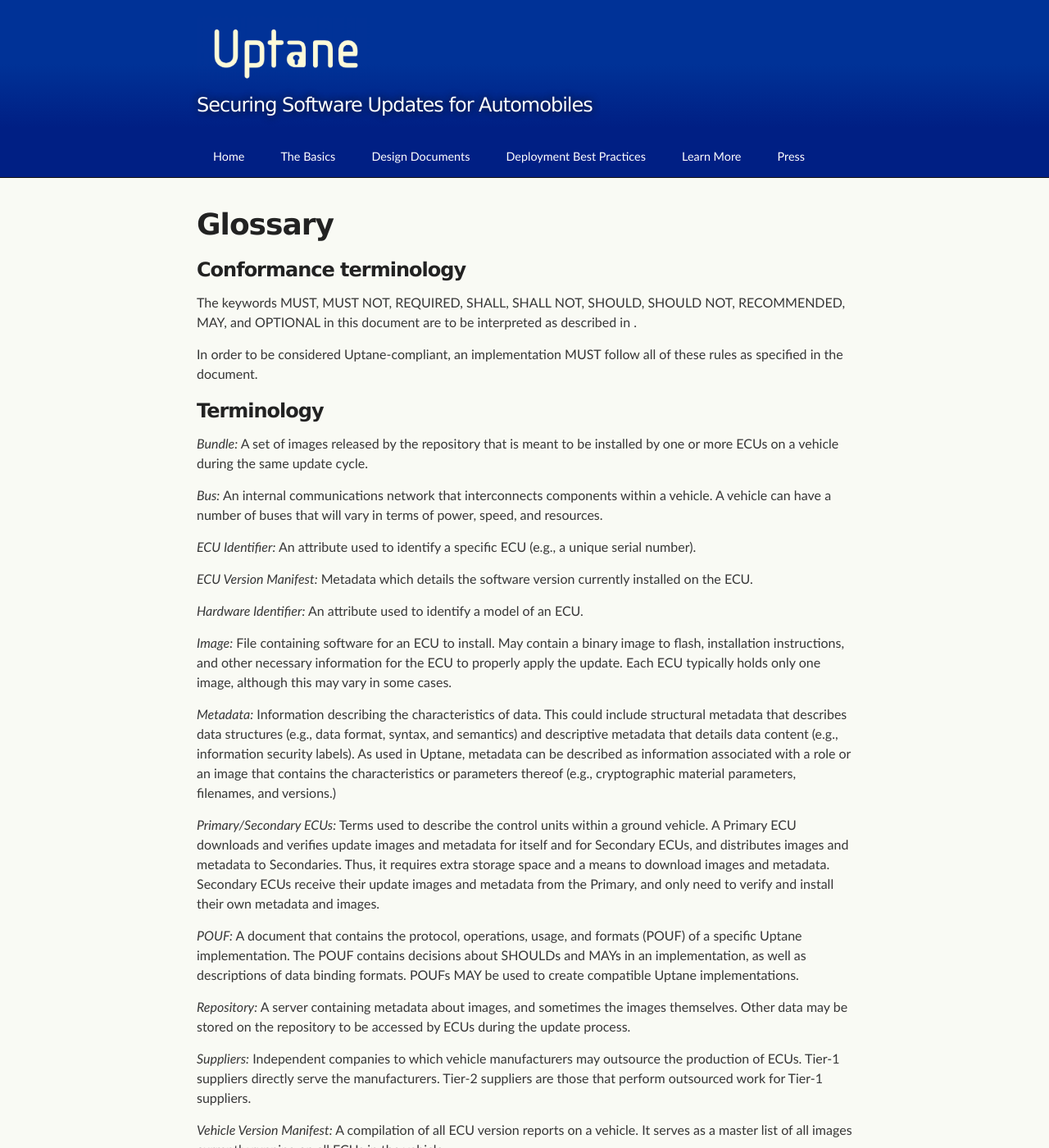
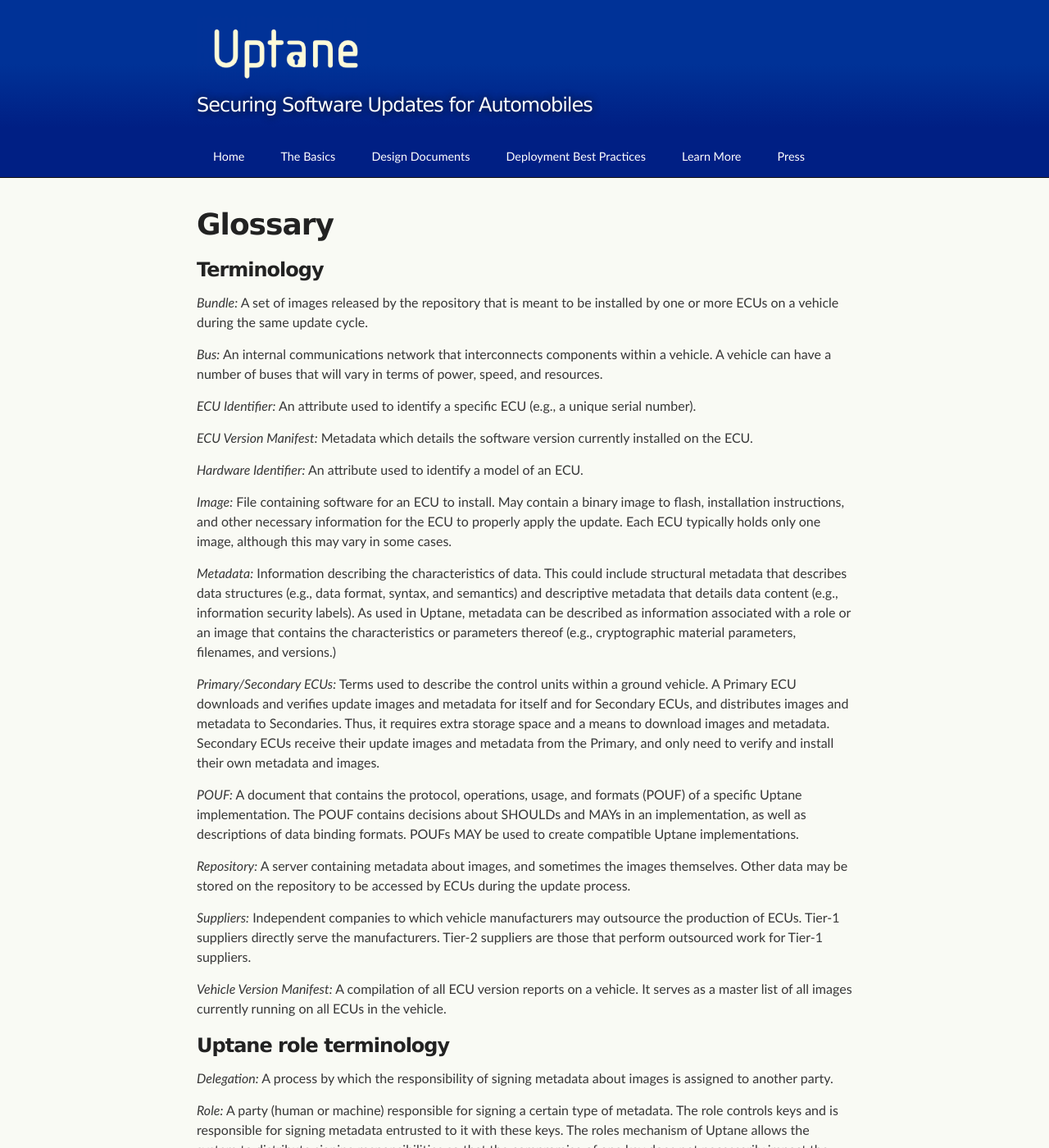
Before and after one commit to uptane/deployment-considerations, a Jekyll site: the page built from glossary.md, in a window 1280 px wide and 1400 px high. Shown: the whole window at 82% size. Built offline with Jekyll 4.4.1, drawn with Linux system fonts in a browser that asks for light colours; our own code applies the rules of GitHub Pages for plain Markdown files; some of the changed text lies outside the part shown.

Commit message:
Modified glossary based on @pattivacek comments
I agreed with the comments @pattivacek  made on an earlier draft of this PR (which I accidentally merged directly), so I opened this PR to address them.

She raised a much more fundamental question, that I think should be addressed to @iramcdonald. What appears here is the same glossary as in the Standard. Is that what you had in mind when you suggested the need for such a section in Deployment Best Practices? Or were you thinking we needed to evolve new terminology for this document? I would appreciate your thoughts, as well as those of others on the team.

```diff
--- a/glossary.md
+++ b/glossary.md
@@ -4,11 +4,6 @@ css_id: glossary
 ---
 
 # Glossary
-
-### Conformance terminology
-The keywords MUST, MUST NOT, REQUIRED, SHALL, SHALL NOT, SHOULD, SHOULD NOT, RECOMMENDED, MAY, and OPTIONAL in this document are to be interpreted as described in {{RFC2119}}.
-
-In order to be considered Uptane-compliant, an implementation MUST follow all of these rules as specified in the document.
 
 ### Terminology
 
@@ -38,8 +33,6 @@ In order to be considered Uptane-compliant, an implementation MUST follow all of
 
 ### Uptane role terminology
 
-These terms are defined in greater detail in {{roles}}.
-
 *Delegation:* A process by which the responsibility of signing metadata about images is assigned to another party.
 
 *Role:* A party (human or machine) responsible for signing a certain type of metadata. The role controls keys and is responsible for signing metadata entrusted to it with these keys. The roles mechanism of Uptane allows the system to distribute signing responsibilities so that the compromise of one key does not necessarily impact the security of the entire system.
@@ -51,19 +44,3 @@ These terms are defined in greater detail in {{roles}}.
 * *Targets role:* Signs metadata used to verify the image, such as cryptographic hashes and file size.
 
 * *Timestamp role:* Signs metadata that indicates if there are any new metadata or images on the repository.
-
-### Acronyms and abbreviations
-
-*CDN:* Content Delivery Network
-
-*ECUs:* Electronic Control Units, the computing units on a vehicle
-
-*LIN Bus:* Local Interconnect Bus
-
-*OBD:* On-board diagnostics
-
-*SOTA:* Software Updates Over-the-Air
-
-*UDS:* Unified Diagnostic Services
-
-*VIN:* Vehicle Identification Number
```
